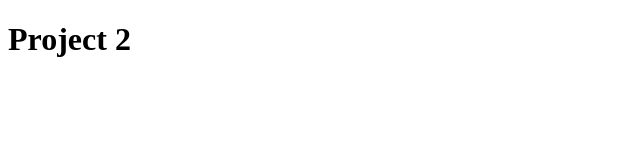
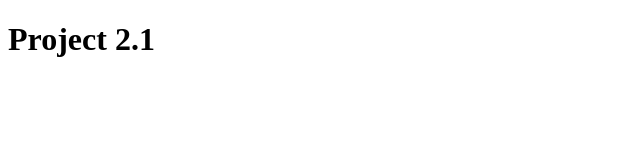
Before and after one commit to bodinjovanovic/Project2, a plain HTML site: page index.html in a window 1280 px wide. Shown: the full height of the page, 0-640 px from the left. Drawn offline with Linux system fonts and the light colour scheme.

Commit message:
Update index.html

```diff
--- a/index.html
+++ b/index.html
@@ -3,9 +3,9 @@
 <head>
     <meta charset="UTF-8">
     <meta name="viewport" content="width=device-width, initial-scale=1.0">
-    <title>Project 2</title>
+    <title>Project 2.1</title>
 </head>
 <body>
-    <h1>Project 2</h1>
+    <h1>Project 2.1</h1>
 </body>
 </html>
```
